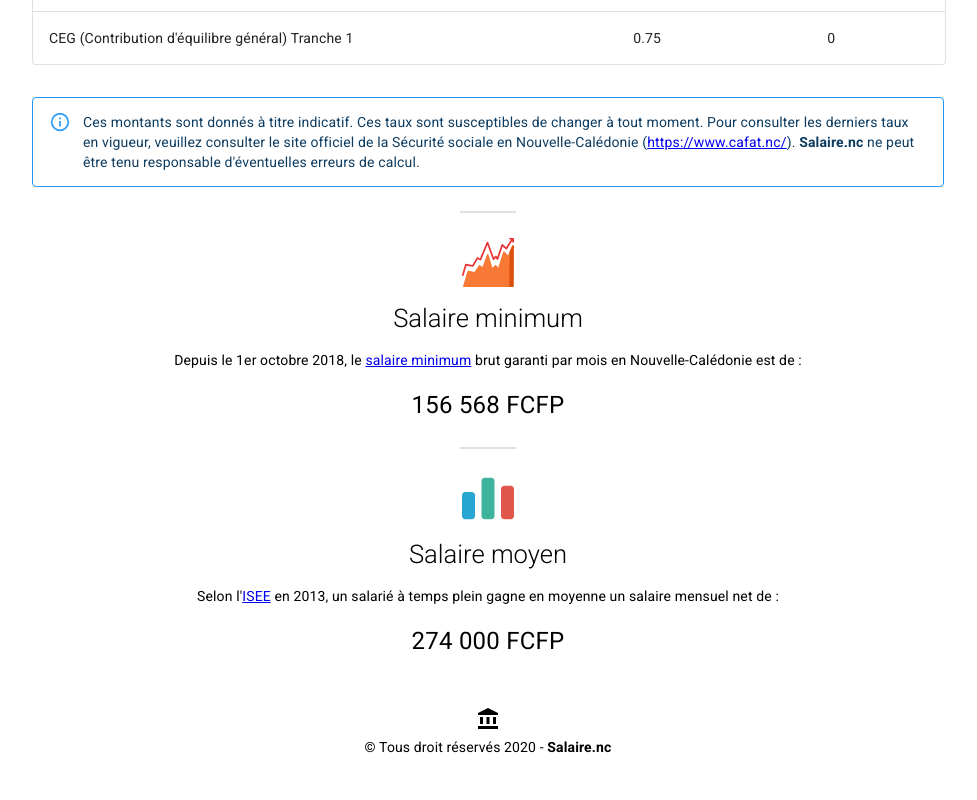
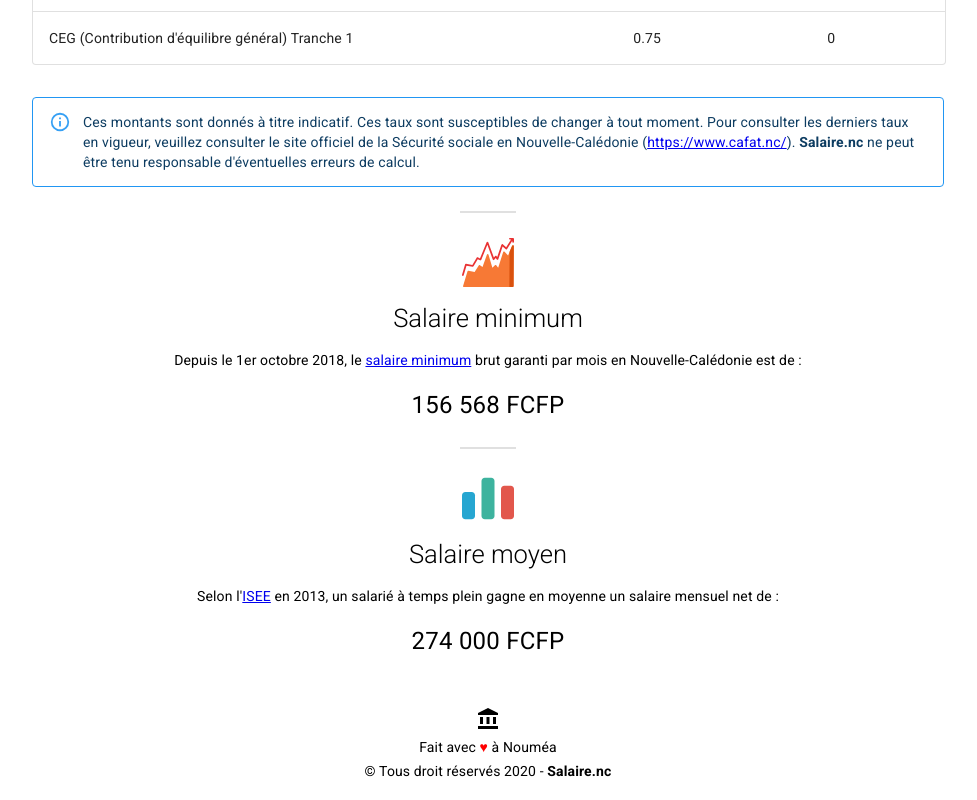
Before and after one commit to sidneywm/salaire.nc, a React (Create React App) app: page / in a window 1280 px wide. Shown: the part 734-1534 px from the top of the page, without its empty margins (152-1129 px from the left). Before the commit the page ends 1509 px from the top, so only its background shows below. Built offline with nearby package versions, Linux system fonts and the light colour scheme.

Commit message:
add heart

```diff
--- a/src/components/Copyright/Copyright.js
+++ b/src/components/Copyright/Copyright.js
@@ -21,6 +21,9 @@ const useStyles = makeStyles((theme) => ({
     fontSize: '0.875rem',
     textAlign: 'center',
   },
+  heart: {
+    color: 'red',
+  },
 }));
 const Copyright = () => {
   const classes = useStyles();
@@ -28,7 +31,8 @@ const Copyright = () => {
     <div className={classes.root}>
       <AccountBalanceIcon className={classes.icon} />
       <Typography variant="subtitle1" className={classes.text}>
-        © Tous droit réservés 2020 - <b>Salaire.nc</b>
+        Fait avec <b className={classes.heart}>♥</b> à Nouméa
+        <br />© Tous droit réservés 2020 - <b>Salaire.nc</b>
       </Typography>
     </div>
   );
```
